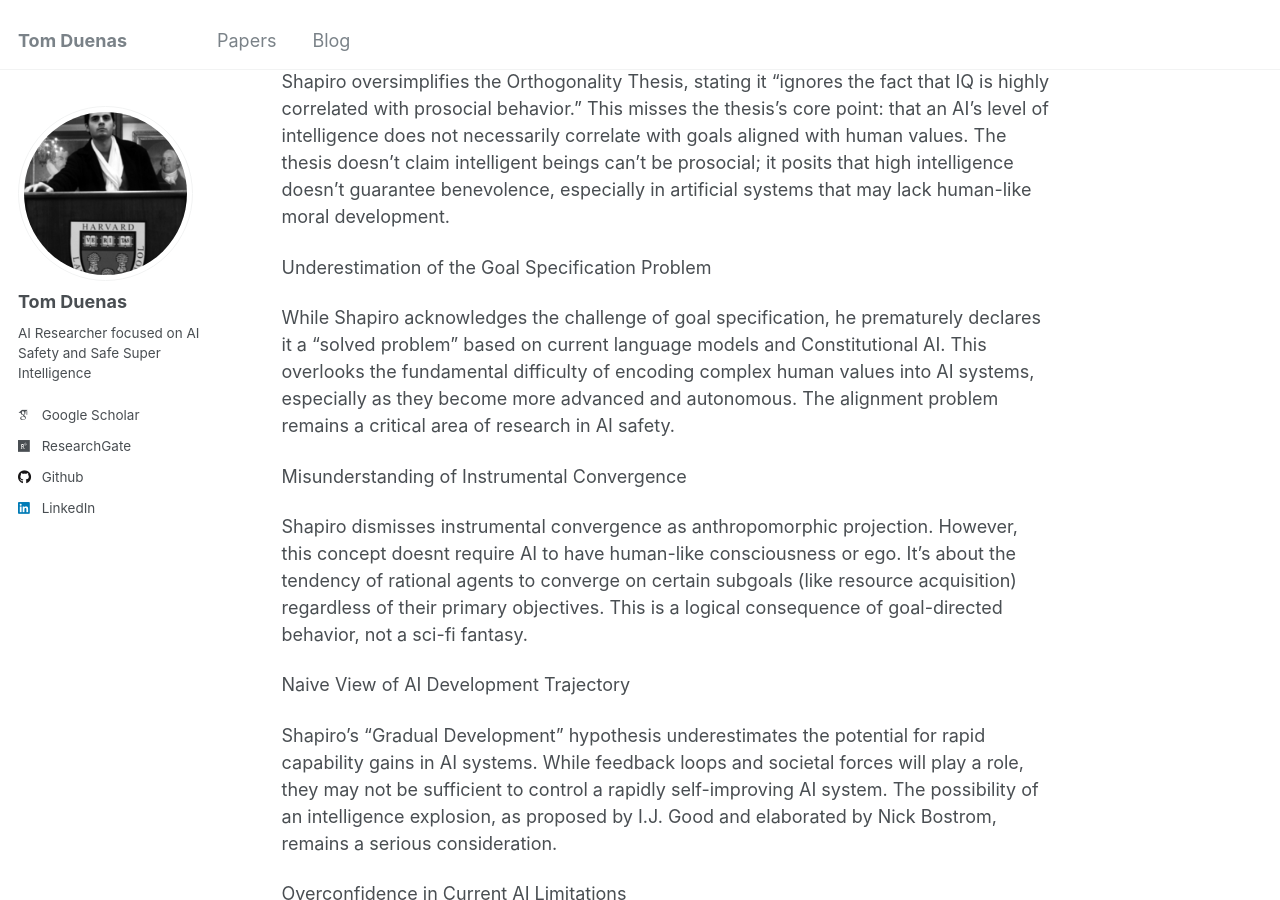
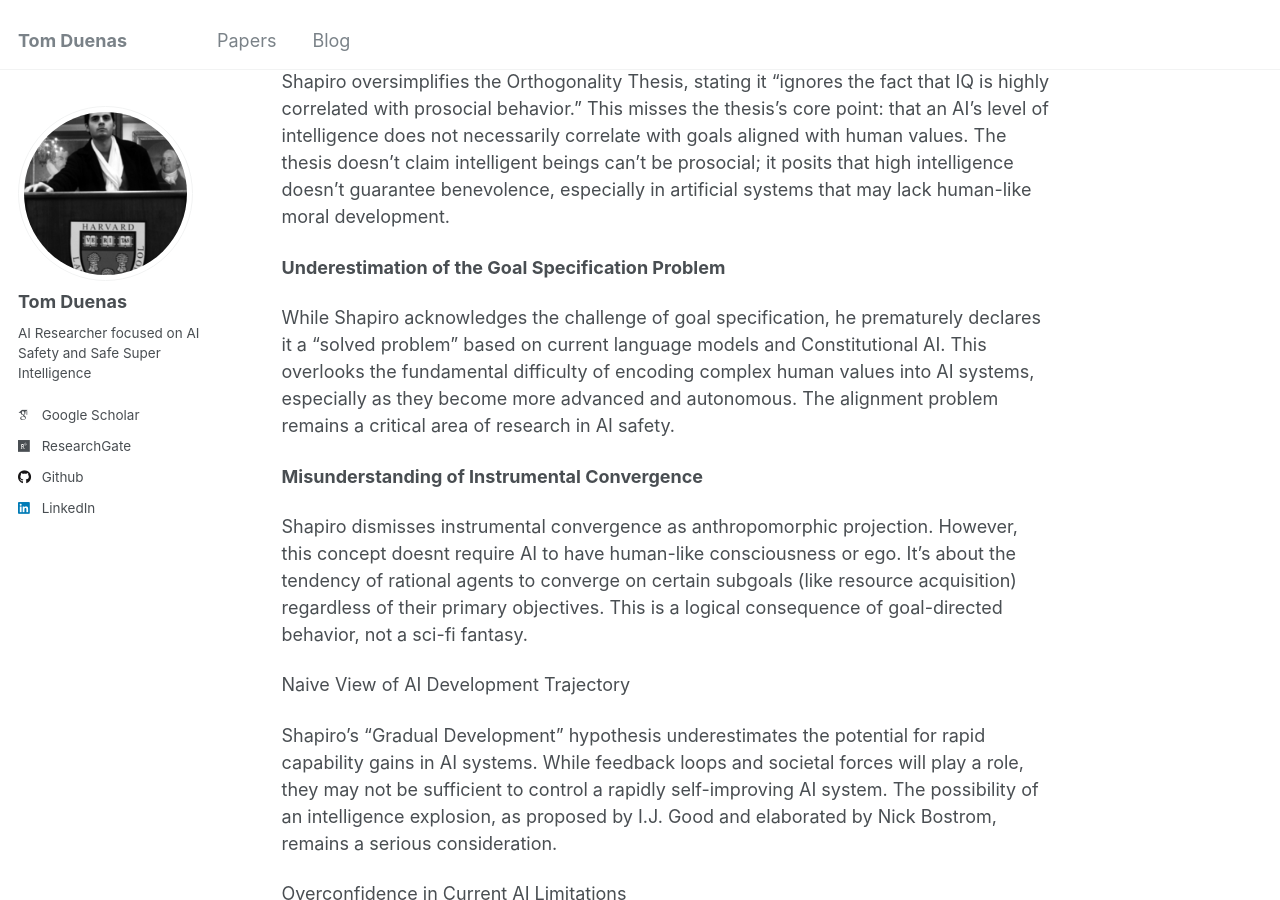
Before and after one commit to TomDuenas/tomduenas.github.io, a Jekyll site: the page built from _posts/2024-09-12-in-defense-of-cautionary-voices.md, in a window 1280 px wide and 900 px high, scrolled down 715 px. Built offline with Jekyll 4.4.1, drawn with Linux system fonts in a browser that asks for light colours; some web fonts are replaced.

```diff
--- a/_posts/2024-09-12-in-defense-of-cautionary-voices.md
+++ b/_posts/2024-09-12-in-defense-of-cautionary-voices.md
@@ -19,11 +19,11 @@ Shapiro attempts to discredit Eliezer Yudkowsky and others by questioning their
 
 Shapiro oversimplifies the Orthogonality Thesis, stating it "ignores the fact that IQ is highly correlated with prosocial behavior." This misses the thesis's core point: that an AI's level of intelligence does not necessarily correlate with goals aligned with human values. The thesis doesn't claim intelligent beings can't be prosocial; it posits that high intelligence doesn't guarantee benevolence, especially in artificial systems that may lack human-like moral development.
 
-Underestimation of the Goal Specification Problem
+**Underestimation of the Goal Specification Problem**
 
 While Shapiro acknowledges the challenge of goal specification, he prematurely declares it a "solved problem" based on current language models and Constitutional AI. This overlooks the fundamental difficulty of encoding complex human values into AI systems, especially as they become more advanced and autonomous. The alignment problem remains a critical area of research in AI safety.
 
-Misunderstanding of Instrumental Convergence
+**Misunderstanding of Instrumental Convergence**
 
 Shapiro dismisses instrumental convergence as anthropomorphic projection. However, this concept doesnt require AI to have human-like consciousness or ego. It's about the tendency of rational agents to converge on certain subgoals (like resource acquisition) regardless of their primary objectives. This is a logical consequence of goal-directed behavior, not a sci-fi fantasy.
 
```
